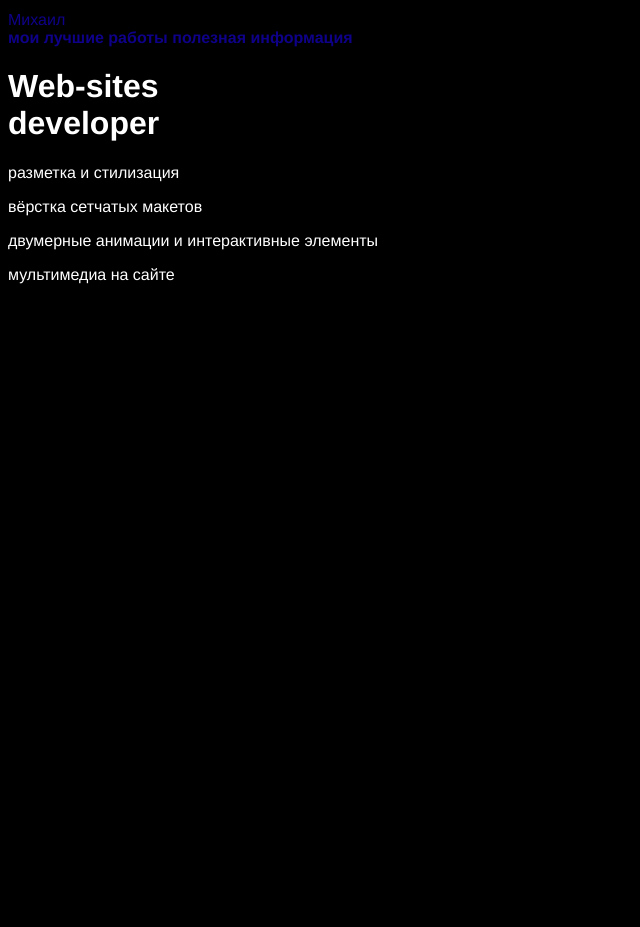
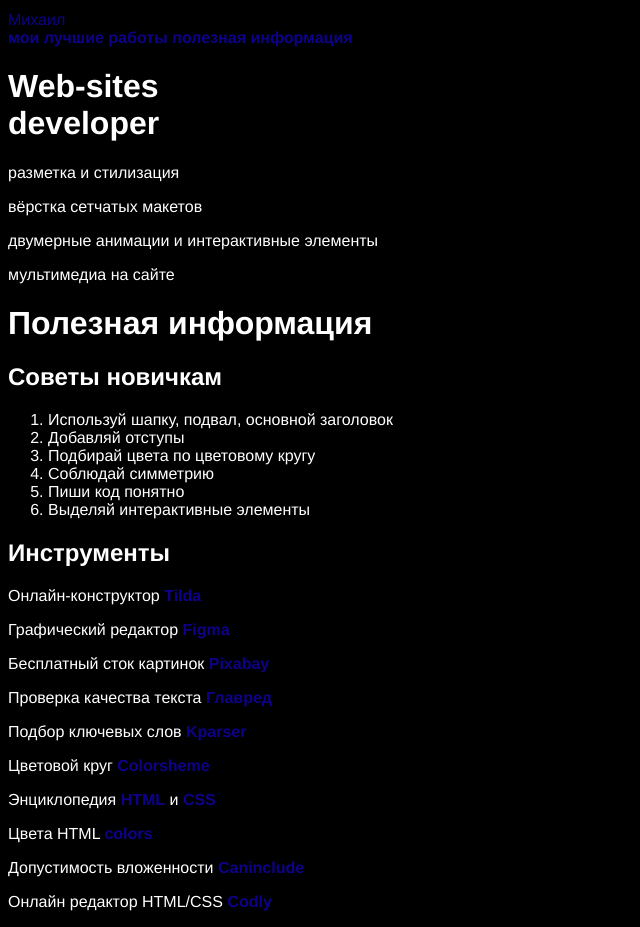
Before and after one commit to DEVY9TKA/devyati, a plain HTML site: page index.html in a window 1280 px wide. Shown: the part 1615-2542 px from the top of the page, without its empty margins (0-640 px from the left). Before the commit the page ends 1915 px from the top, so only its background shows below. Drawn offline with Linux system fonts and the light colour scheme.

Commit message:
Update index.html

```diff
--- a/index.html
+++ b/index.html
@@ -78,6 +78,28 @@
       <p>мультимедиа на сайте</p>
 
     </main>
-
+     <main>
+      <h1>Полезная информация</h1>
+      <h2>Советы новичкам</h2>
+      <ol>
+        <li>Используй шапку, подвал, основной заголовок</li>
+        <li>Добавляй отступы</li>
+        <li>Подбирай цвета по цветовому кругу</li>
+        <li>Соблюдай симметрию</li>
+        <li>Пиши код понятно</li>
+        <li>Выделяй интерактивные элементы</li>
+      </ol>
+      <h2>Инструменты</h2>
+      <p>Онлайн-конструктор <a class="link-text" href="https://tilda.cc/ru/"><b>Tilda</b></a></p>
+      <p>Графический редактор <a class="link-text" href="https://www.figma.com/"><b>Figma</b></a></p>
+      <p>Бесплатный сток картинок <a class="link-text" href="https://pixabay.com/"><b>Pixabay</b></a></p>
+      <p>Проверка качества текста <a class="link-text" href="https://glvrd.ru/"><b>Главред</b></a></p>
+      <p>Подбор ключевых слов <a class="link-text" href="https://kparser.com/"><b>Kparser</b></a></p>
+      <p>Цветовой круг <a class="link-text" href="https://colorscheme.ru/"><b>Colorsheme</b></a></p>
+      <p>Энциклопедия <a class="link-text" href="http://htmlbook.ru/html"><b>HTML</b></a> и <a class="link-text" href="http://htmlbook.ru/css"><b>CSS</b></a></p>
+      <p>Цвета HTML <a class="link-text" href="https://colorscheme.ru/html-colors.html"><b>colors</b></a></p>
+      <p>Допустимость вложенности <a class="link-text" href="https://caninclude.glitch.me/"><b>Caninclude</b></a></p>
+      <p>Онлайн редактор HTML/CSS <a  class="link-text" href="https://codly.ru/"><b>Codly</b></a></p>
+    </main>
   </body>
 </html>
```
